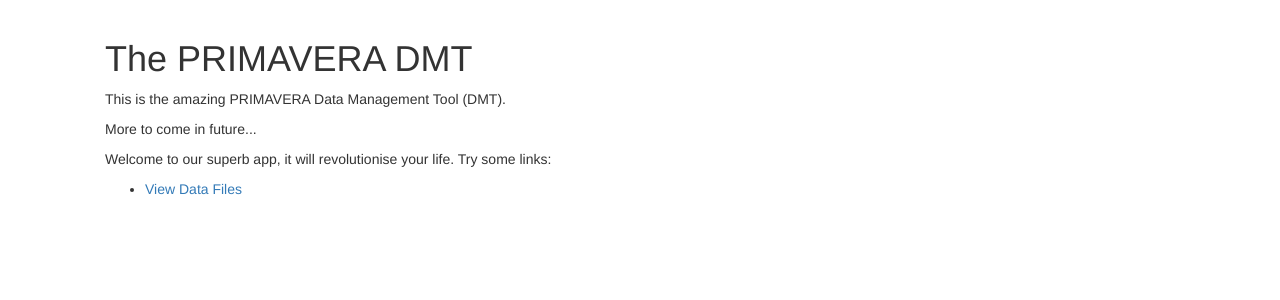
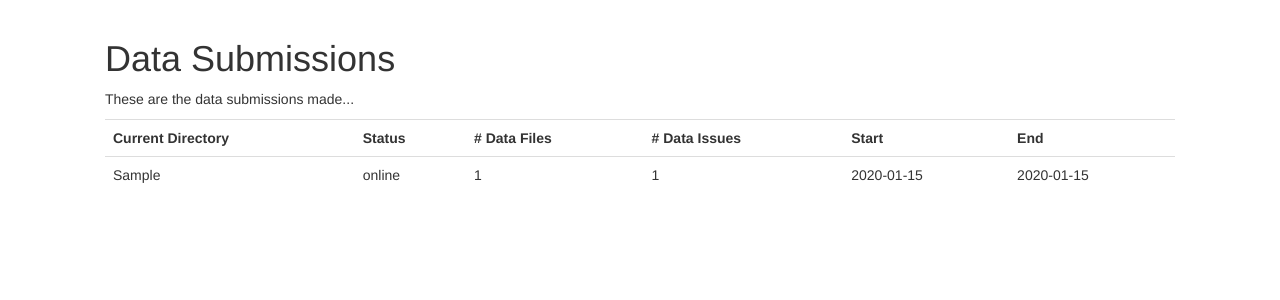
Before and after one commit to jonseddon/primavera-dmt, a Django app: a page that uses templates/base.html in a window 1280 px wide. Shown: the part 51-351 px from the top of the page. Run offline with Django 3.2, Linux system fonts and the light colour scheme; tables that the repository leaves empty hold one stand-in row (values such as "Sample post"); parts of the project's set-up code (start-up, migrations or seed data) failed here and were passed over; some libraries are stand-ins or nearby versions.

Commit message:
Data submission view added

```diff
--- a/pdata_app/views.py
+++ b/pdata_app/views.py
@@ -2,10 +2,14 @@ from django.shortcuts import render
 
 # Create your views here.
 from django.shortcuts import render_to_response
-from django.http import JsonResponse, HttpResponseNotFound
 
-from pdata_app.models import *
-from pdata_app.utils import dbapi
+from pdata_app.models import DataFile, DataSubmission
+
+
+def view_data_submissions(request):
+    data_submissions = DataSubmission.objects.all()
+    return render_to_response('data_submissions.html', {'request': request,  'page_title': 'Data Submissions',
+                                                'records': data_submissions})
 
 
 def view_data_files(request):
--- a/pdata_site/urls.py
+++ b/pdata_site/urls.py
@@ -12,6 +12,7 @@ admin.autodiscover()
 urlpatterns = patterns('',
     url(r'^admin/', include(admin.site.urls)),
     url(r'^files/$', 'pdata_app.views.view_data_files'),
+    url(r'^submissions/$', 'pdata_app.views.view_data_submissions'),
     url(r'.*', 'pdata_app.views.view_home'),
     )
 
--- a/templates/base.html
+++ b/templates/base.html
@@ -56,7 +56,7 @@
                 <li class="dropdown">
                   <a href="#" class="dropdown-toggle" data-toggle="dropdown" role="button" aria-haspopup="true" aria-expanded="false">Views <span class="caret"></span></a>
                   <ul class="dropdown-menu">
-                    <li><a href="{% url 'pdata_app.views.view_data_files' %}">Data Submissions</a></li>
+                    <li><a href="{% url 'pdata_app.views.view_data_submissions' %}">Data Submissions</a></li>
                     <li><a href="{% url 'pdata_app.views.view_data_files' %}">Files</a></li>
                     <li><a href="{% url 'pdata_app.views.view_data_files' %}">ESGF Datasets</a></li>
                     <li><a href="{% url 'pdata_app.views.view_data_files' %}">CEDA Datasets</a></li>
--- /dev/null
+++ b/templates/data_submissions.html
@@ -0,0 +1,27 @@
+{% extends "base.html" %}
+{% load staticfiles %}
+
+    {% block contents %}
+        <p>These are the data submissions made...</p>
+
+        <table class="table table-hover">
+        <tr>
+            <th>Current Directory</th>
+            <th>Status</th>
+            <th># Data Files</th>
+            <th># Data Issues</th>
+            <th>Start</th>
+            <th>End</th>
+        </tr>
+        {% for record in records %}
+            <tr>
+                <td>{{ record.directory }}</td>
+                <td>{{ record.online_status }}</td>
+                <td>{{ record.get_data_files|length }}</td>
+                <td>{{ record.get_data_issues|length }}</td>
+                <td>{{ record.start_time|date:"Y-m-d" }}</td>
+                <td>{{ record.end_time|date:"Y-m-d" }}</td>
+            </tr>
+        {% endfor %}
+        </table>
+    {% endblock %}
--- a/templates/home.html
+++ b/templates/home.html
@@ -14,5 +14,6 @@
 
         <ul>
             <li><a href="{% url 'pdata_app.views.view_data_files' %}">View Data Files</a></li>
+            <li><a href="{% url 'pdata_app.views.view_data_submissions' %}">View Data Submissions</a></li>
         </ul>
     {% endblock %}
```
Also changed, not shown: scripts/make_dummy_data.py (added, +72 -0 lines).
